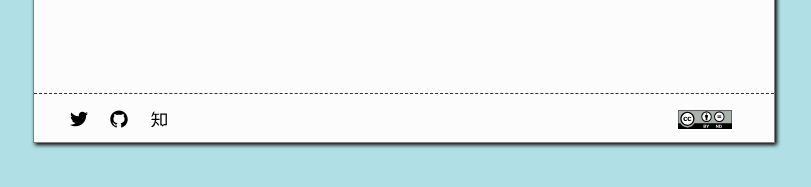
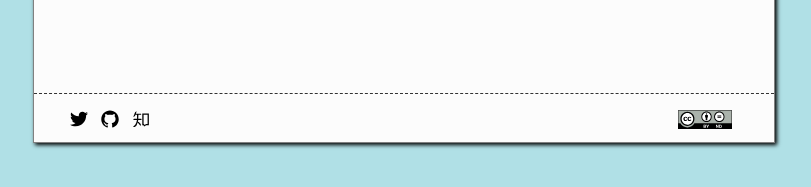
Before and after one commit to bsdelf/bsdelf.github.io, a Jekyll site: the page built from index.html, in a window 1280 px wide. Shown: the part 463-650 px from the top of the page, without its empty margins (236-1047 px from the left). Built offline with Jekyll 4.4.1, drawn with Linux system fonts in a browser that asks for light colours; nearby versions of some CDN libraries.

Commit message:
! minor fix

```diff
--- a/_sass/_layout.scss
+++ b/_sass/_layout.scss
@@ -65,7 +65,7 @@
     float: right;
 }
 
-.footer-col-left a {
+.footer-col-right a {
     &:not(:first-child) {
         margin-left: 0.6em;
     }
```
